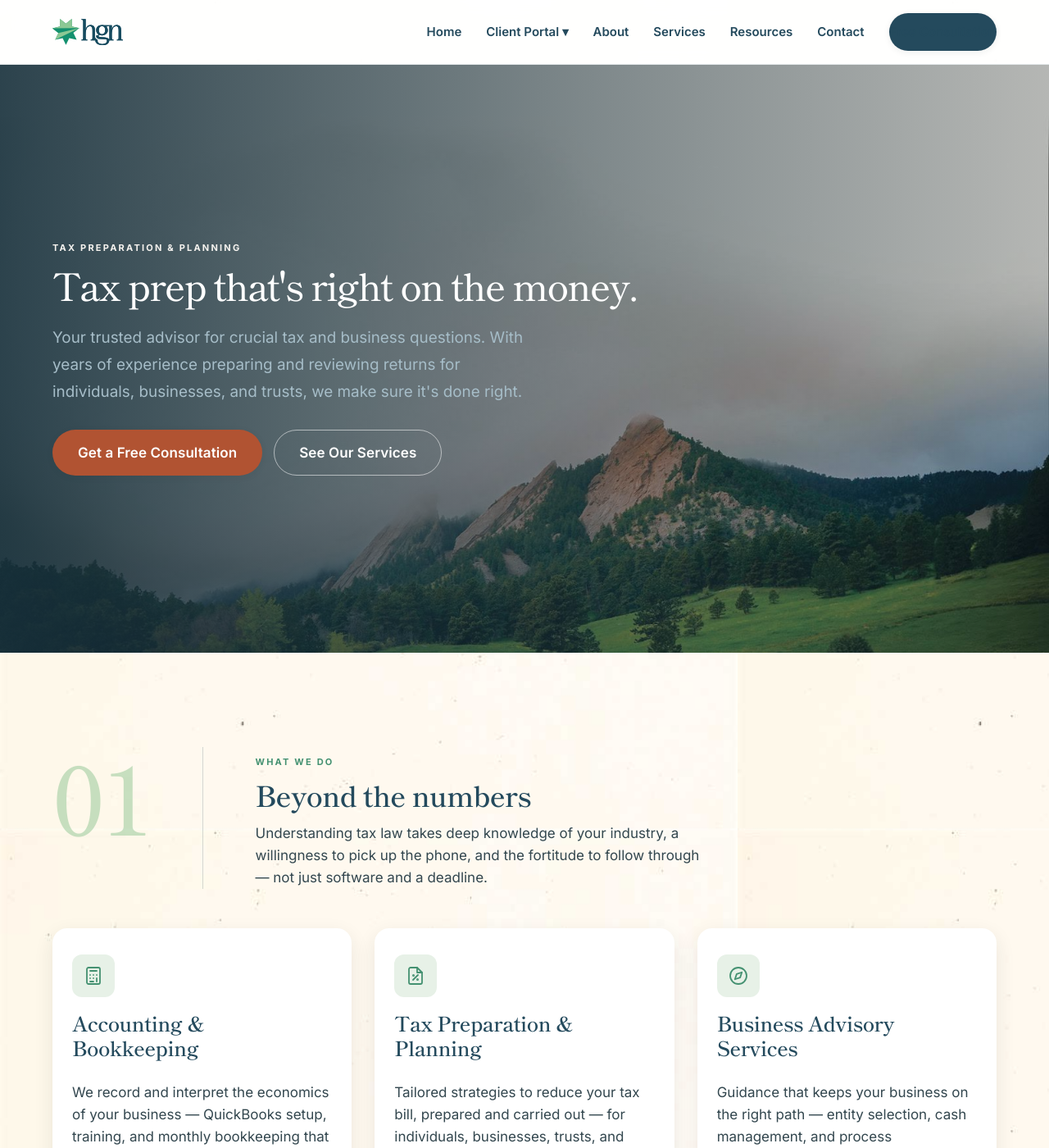
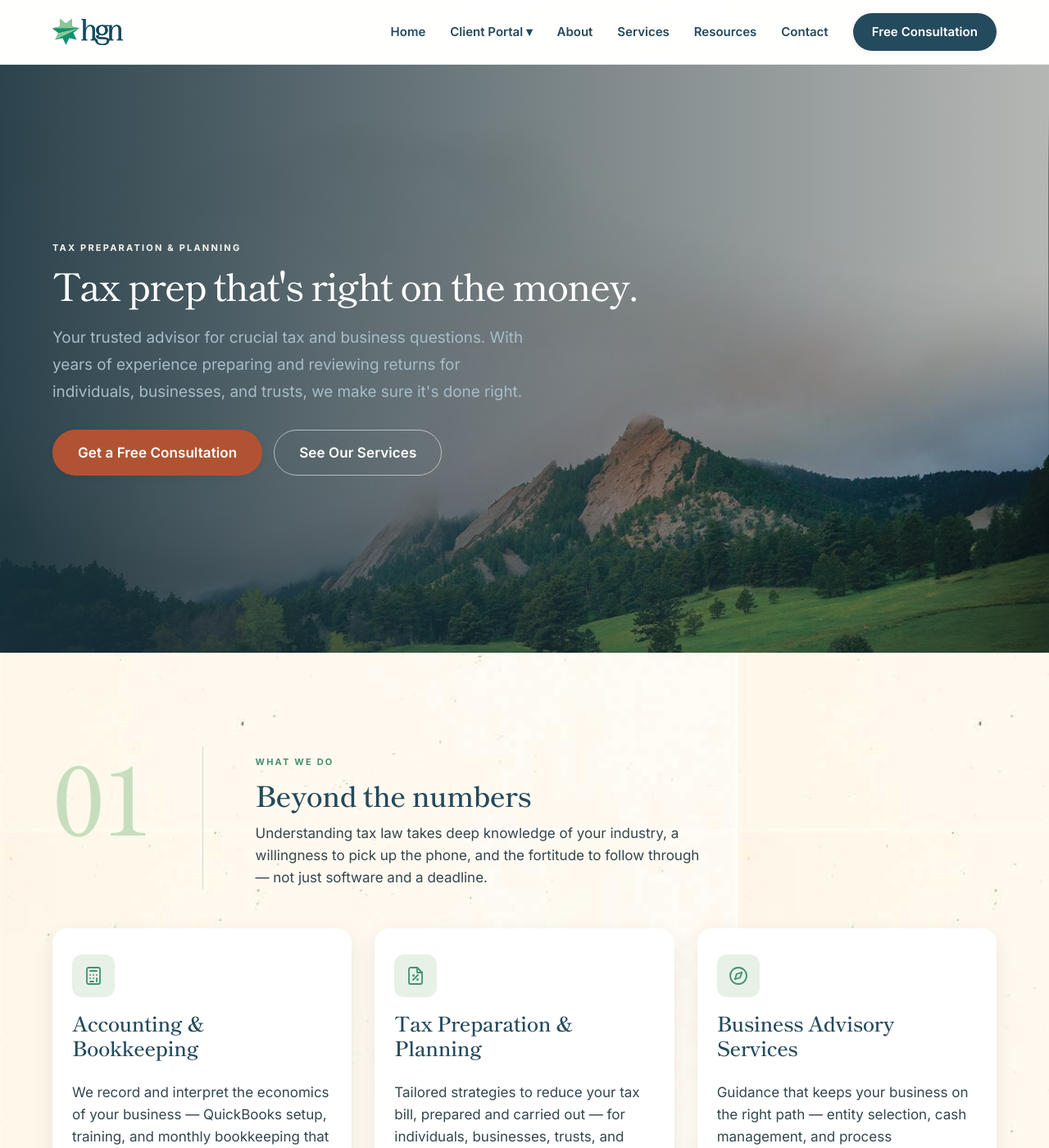
Before and after one commit to hansnelson31/taxprep-preview, a Jekyll site: the page built from index.html, in a window 1280 px wide and 1400 px high. Shown: the whole window at 82% size. Built offline with Jekyll 4.4.1, drawn with Linux system fonts in a browser that asks for light colours.

Commit message:
Fix invisible button text: CSS specificity bug
.nav-links a { color: var(--text-strong) } (specificity 0,1,1) was
beating .btn-primary's color:#fff (specificity 0,1,0), since the
element+class selector outranks the single class selector regardless
of source order. Rendered as a denim button with denim text on top —
invisible. Same issue would have hit .prose a and .footer-grid a
wherever a .btn sits inside those containers (e.g. the CTA button at
the bottom of every article page).

Fixed by making the button color rules compound (.btn.btn-primary
etc, specificity 0,2,0), which reliably outranks any single
class+element descendant selector.

Co-Authored-By: Claude Sonnet 5 <noreply@anthropic.com>

```diff
--- a/assets/css/style.css
+++ b/assets/css/style.css
@@ -177,18 +177,22 @@ section.tight { padding: var(--sp-9) 0; }
 .btn:active { transform: translateY(1px); }
 .btn:focus-visible { outline: none; box-shadow: var(--focus-ring); }
 .btn-lg { height: 56px; padding: 0 30px; font-size: 17px; }
-.btn-primary { background: var(--denim-700); color: #fff; }
-.btn-primary:hover { background: var(--denim-800); box-shadow: var(--shadow-md); }
-.btn-secondary { background: var(--green-700); color: #fff; }
-.btn-secondary:hover { background: var(--green-900); box-shadow: var(--shadow-md); }
-.btn-accent { background: var(--burnt-600); color: #fff; }
-.btn-accent:hover { background: var(--burnt-700); box-shadow: var(--shadow-md); }
-.btn-outline { background: transparent; border-color: var(--border-strong); color: var(--text-strong); box-shadow: none; }
-.btn-outline:hover { background: var(--grain-100); }
-.btn-outline-onDark { background: transparent; border-color: rgba(255,255,255,0.55); color: #fff; box-shadow: none; }
-.btn-outline-onDark:hover { background: rgba(255,255,255,0.12); }
-.btn-ghost { background: transparent; color: var(--text-strong); box-shadow: none; }
-.btn-ghost:hover { background: var(--grain-100); }
+/* Compound .btn.btn-X selectors (specificity 0,2,0) so button colors reliably
+   beat single class+element link rules from parent containers (e.g. `.nav-links a`,
+   `.prose a`, `.footer-grid a`), which would otherwise win on specificity and make
+   button labels invisible against their own background. */
+.btn.btn-primary { background: var(--denim-700); color: #fff; }
+.btn.btn-primary:hover { background: var(--denim-800); box-shadow: var(--shadow-md); }
+.btn.btn-secondary { background: var(--green-700); color: #fff; }
+.btn.btn-secondary:hover { background: var(--green-900); box-shadow: var(--shadow-md); }
+.btn.btn-accent { background: var(--burnt-600); color: #fff; }
+.btn.btn-accent:hover { background: var(--burnt-700); box-shadow: var(--shadow-md); }
+.btn.btn-outline { background: transparent; border-color: var(--border-strong); color: var(--text-strong); box-shadow: none; }
+.btn.btn-outline:hover { background: var(--grain-100); }
+.btn.btn-outline-onDark { background: transparent; border-color: rgba(255,255,255,0.55); color: #fff; box-shadow: none; }
+.btn.btn-outline-onDark:hover { background: rgba(255,255,255,0.12); }
+.btn.btn-ghost { background: transparent; color: var(--text-strong); box-shadow: none; }
+.btn.btn-ghost:hover { background: var(--grain-100); }
 
 /* ---- Header / Nav ---- */
 .site-header {
@@ -209,6 +213,7 @@ section.tight { padding: var(--sp-9) 0; }
 .nav-links { display: flex; align-items: center; gap: 30px; }
 .nav-links a { text-decoration: none; font-weight: 600; font-size: 15px; color: var(--text-strong); padding: 6px 0; }
 .nav-links a:hover { color: var(--green-700); }
+.nav-links a.btn { padding: 0 22px; }
 .nav-dropdown { position: relative; }
 .nav-dropdown-menu {
   display: none;
```
